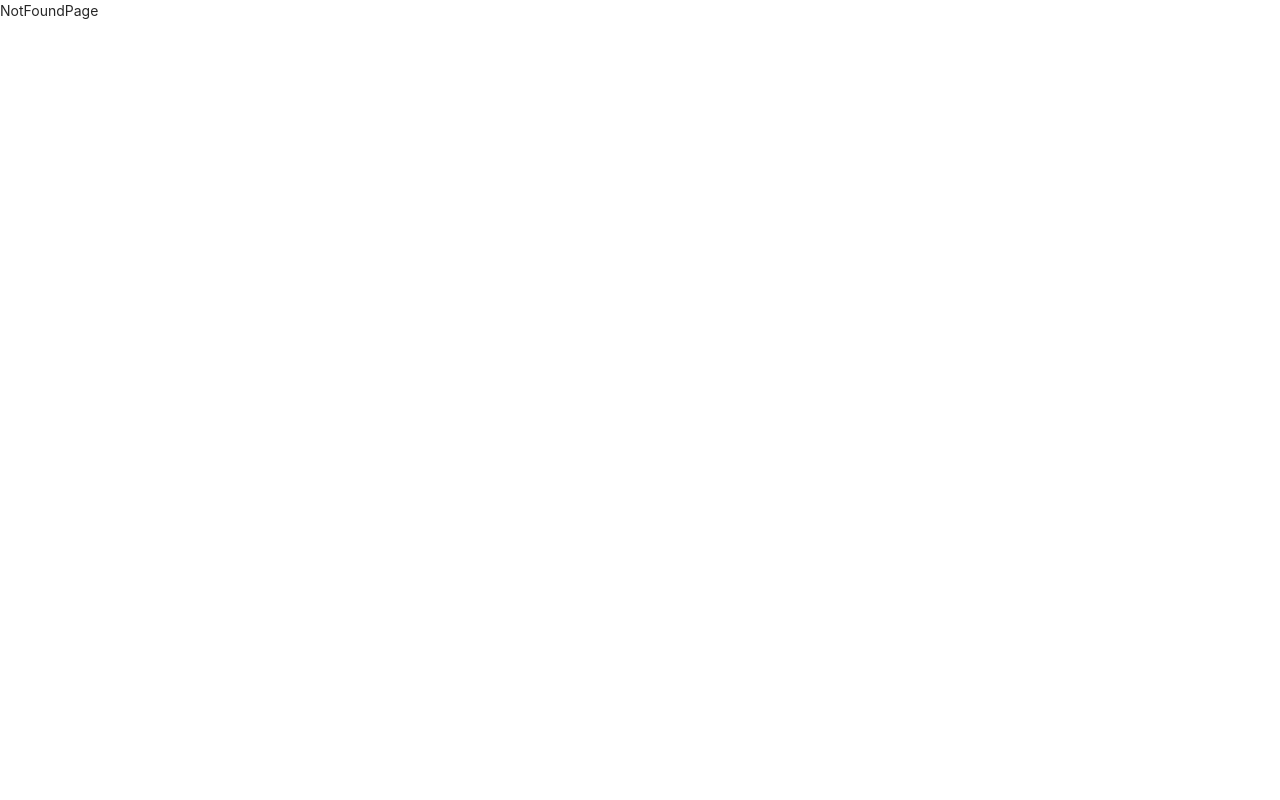
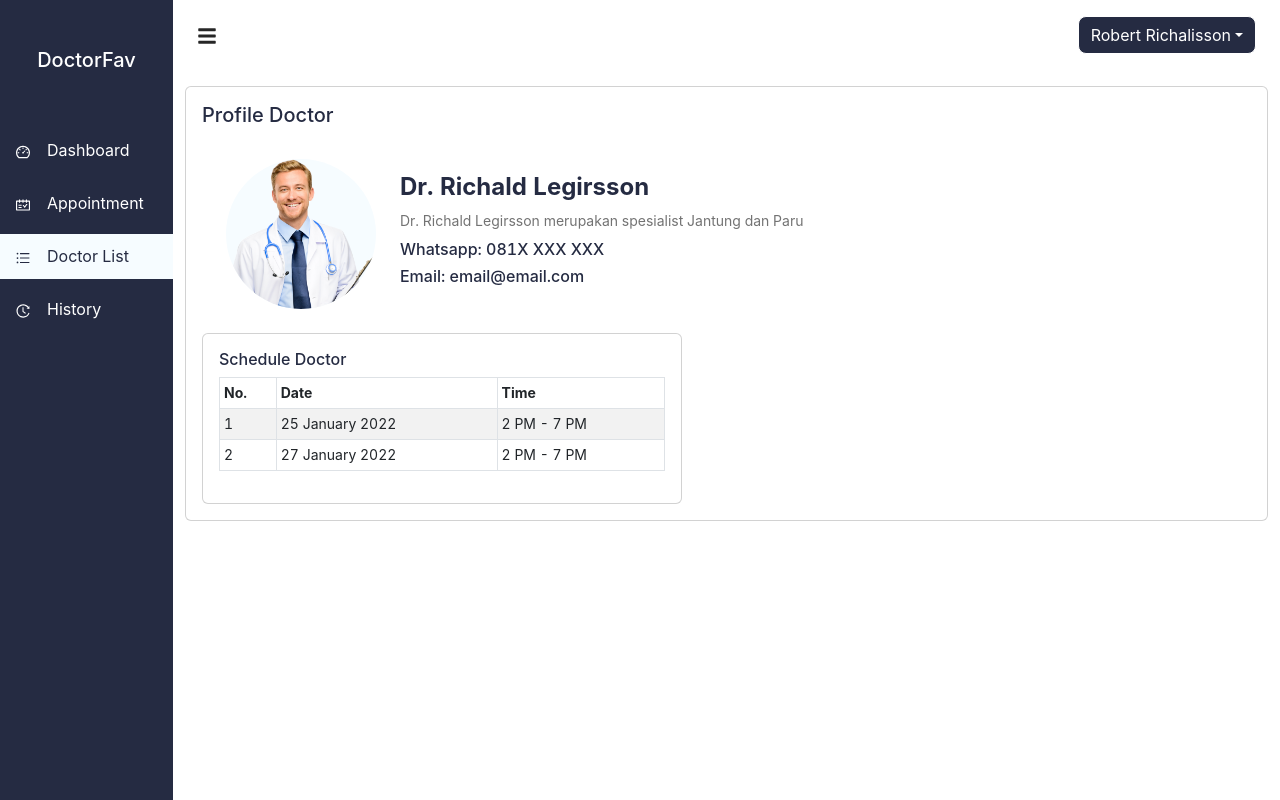
Before and after one commit to shidqiiii/dokter-favorit, a React (Create React App) app: page /doctor/1 in a window 1280 px wide. Built offline with nearby package versions, Linux system fonts and the light colour scheme.

Commit message:
createe doctor detail page & update ui

```diff
--- a/src/App.js
+++ b/src/App.js
@@ -7,6 +7,8 @@ import RegisterPage from './Pages/RegisterPage';
 import NotFoundPage from './Pages/NotFoundPage';
 import AppointmentPage from './Pages/Auth/AppointmentPage';
 import DoctorListPage from './Pages/Auth/DoctorListPage';
+import DoctorDetailPage from './Pages/Auth/DoctorDetailPage';
+import HistoryPage from './Pages/Auth/HistoryPage';
 
 function App() {
   return (
@@ -20,6 +22,8 @@ function App() {
         <Route path="/Dashboard" element={<DashboardPage />} />
         <Route path="/Appointment" element={<AppointmentPage />} />
         <Route path="/doctor" element={<DoctorListPage />} />
+        <Route path="/doctor/:key" element={<DoctorDetailPage />} />
+        <Route path="/history" element={<HistoryPage />} />
 
         <Route path="*" element={<NotFoundPage replace to="/404" />} />
       </Routes>
--- a/src/CSS/Dashboard Page/DashboardPage.css
+++ b/src/CSS/Dashboard Page/DashboardPage.css
@@ -95,7 +95,10 @@
   color: #252b42;
 }
 
-.doctor-list .doctor-card-list .card-img {
+.doctor-list .doctor-card-list .card {
+  cursor: pointer;
+}
+.doctor-list .doctor-card-list .card .card-img {
   width: 70px;
   height: 70px;
   -o-object-fit: cover;
@@ -104,4 +107,21 @@
      object-position: top;
   background-color: #f6fcff;
   border-radius: 50%;
+}
+
+.doctor-detail .doctor-content .card-img {
+  width: 70px;
+  height: 70px;
+  -o-object-fit: cover;
+     object-fit: cover;
+  -o-object-position: top;
+     object-position: top;
+  background-color: #f6fcff;
+  border-radius: 50%;
+  width: 150px;
+  height: 150px;
+}
+.doctor-detail .doctor-content .card-title,
+.doctor-detail .doctor-content .card-text {
+  margin-bottom: 0.5rem;
 }/*# sourceMappingURL=DashboardPage.css.map */
--- a/src/CSS/Dashboard Page/DashboardPage.scss
+++ b/src/CSS/Dashboard Page/DashboardPage.scss
@@ -73,8 +73,27 @@
 
 .doctor-list {
   .doctor-card-list {
-    .card-img {
-      @include imageRounded($lightblue);
+    .card {
+      cursor: pointer;
+
+      .card-img {
+        @include imageRounded($lightblue);
+      }
     }
   }
 }
+
+.doctor-detail {
+  .doctor-content {
+    .card-img {
+      @include imageRounded($lightblue);
+      width: 150px;
+      height: 150px;
+    }
+
+    .card-title,
+    .card-text {
+      margin-bottom: 0.5rem;
+    }
+  }
+}
--- a/src/Components/Dashboard Page/Template.js
+++ b/src/Components/Dashboard Page/Template.js
@@ -25,11 +25,11 @@ export default function Template(props) {
             name: "Doctor List",
             icon: <AiOutlineUnorderedList />
         },
-        {
-            path: "/payment",
-            name: "Payment",
-            icon: <MdPayment />
-        },
+        // {
+        //     path: "/payment",
+        //     name: "Payment",
+        //     icon: <MdPayment />
+        // },
         {
             path: "/history",
             name: "History",
--- /dev/null
+++ b/src/Pages/Auth/DoctorDetailPage.js
@@ -0,0 +1,60 @@
+import React from 'react'
+import { Card, Container, Table } from 'react-bootstrap'
+import Template from '../../Components/Dashboard Page/Template'
+
+export default function DoctorDetailPage() {
+    const content = () => {
+        return (
+            <div className="doctor-detail">
+                <Container>
+                    <Card>
+                        <Card.Body>
+                            <Card.Title>Profile Doctor</Card.Title>
+                            <div className="doctor-content d-flex align-items-center p-4 gap-4">
+                                <Card.Img src="../Image/doctor.png" />
+                                <div>
+                                    <Card.Title className='fw-bold fs-4'>Dr. Richald Legirsson</Card.Title>
+                                    <Card.Text>Dr. Richald Legirsson merupakan spesialist Jantung dan Paru</Card.Text>
+                                    <Card.Title className='fs-6'>Whatsapp: 081X XXX XXX</Card.Title>
+                                    <Card.Title className='fs-6'>Email: email@email.com</Card.Title>
+                                </div>
+                            </div>
+                            <div className="doctor-schedule">
+                                <Card style={{ width: "30rem" }}>
+                                    <Card.Body>
+                                        <Card.Title className='fs-6'>Schedule Doctor</Card.Title>
+                                        <Table striped bordered hover size="sm">
+                                            <thead>
+                                                <tr>
+                                                    <th>No.</th>
+                                                    <th>Date</th>
+                                                    <th>Time</th>
+                                                </tr>
+                                            </thead>
+                                            <tbody>
+                                                <tr>
+                                                    <td>1</td>
+                                                    <td>25 January 2022</td>
+                                                    <td>2 PM - 7 PM</td>
+                                                </tr>
+                                                <tr>
+                                                    <td>2</td>
+                                                    <td>27 January 2022</td>
+                                                    <td>2 PM - 7 PM</td>
+                                                </tr>
+                                            </tbody>
+                                        </Table>
+                                    </Card.Body>
+                                </Card>
+                            </div>
+                        </Card.Body>
+                    </Card>
+                </Container>
+            </div>
+        )
+    }
+
+    return (
+        <Template content={content()} />
+    )
+}
--- a/src/Pages/Auth/DoctorListPage.js
+++ b/src/Pages/Auth/DoctorListPage.js
@@ -1,8 +1,15 @@
 import React from 'react'
 import { Card, Col, Container, Form, Row } from 'react-bootstrap'
+import { useNavigate } from 'react-router-dom';
 import Template from '../../Components/Dashboard Page/Template'
 
 export default function DoctorListPage() {
+    const navigate = useNavigate();
+    const navigateToDoctorDetail = (key) => {
+        navigate(`/doctor/${key}`);
+        // window.location.reload();
+    };
+
     const content = () => {
         return (
             <div className="doctor-list">
@@ -32,7 +39,8 @@ export default function DoctorListPage() {
                         <Row xs={1} md={2} lg={4} className="g-3">
                             {Array.from({ length: 8 }).map((_, idx) => (
                                 <Col key={idx}>
-                                    <Card className='p-3'>
+                                    <Card className='p-3'
+                                        onClick={() => navigateToDoctorDetail(idx)}>
                                         <Card.Body className='p-0 gap-3 d-flex flex-row align-items-center'>
                                             <Card.Img src="./Image/doctor.png" />
                                             <div>
--- /dev/null
+++ b/src/Pages/Auth/HistoryPage.js
@@ -0,0 +1,15 @@
+import React from 'react'
+import Template from '../../Components/Dashboard Page/Template'
+
+export default function HistoryPage() {
+    const content = () => {
+        return (
+            <>
+                hsitry</>
+        )
+    }
+
+    return (
+        <Template content={content()} />
+    )
+}
```
Also changed, not shown: 1 other file (tests, documents, lock files or other folders).
